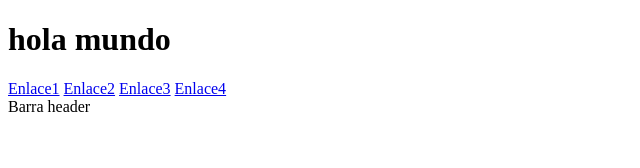
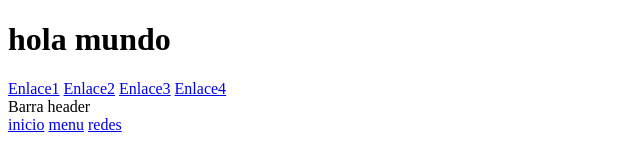
Before and after one commit to israMA00/exercise, a plain HTML site: page index.html in a window 1280 px wide. Shown: the whole page, without its empty margins (0-640 px from the left). Drawn offline with Linux system fonts and the light colour scheme.

Commit message:
Adding footer nav

```diff
--- a/index.html
+++ b/index.html
@@ -14,7 +14,13 @@
             <a href="#">Enlace3</a>
             <a href="#">Enlace4</a>
         </nav>
-        <footer>Barra header</footer>
+        <footer>Barra header
+             <nav>
+                <a href="#">inicio</a>
+                <a href="#">menu</a>
+                <a href="#">redes</a>
+            </nav>
+        </footer>
     </div>
 </body>
 </html>
```
